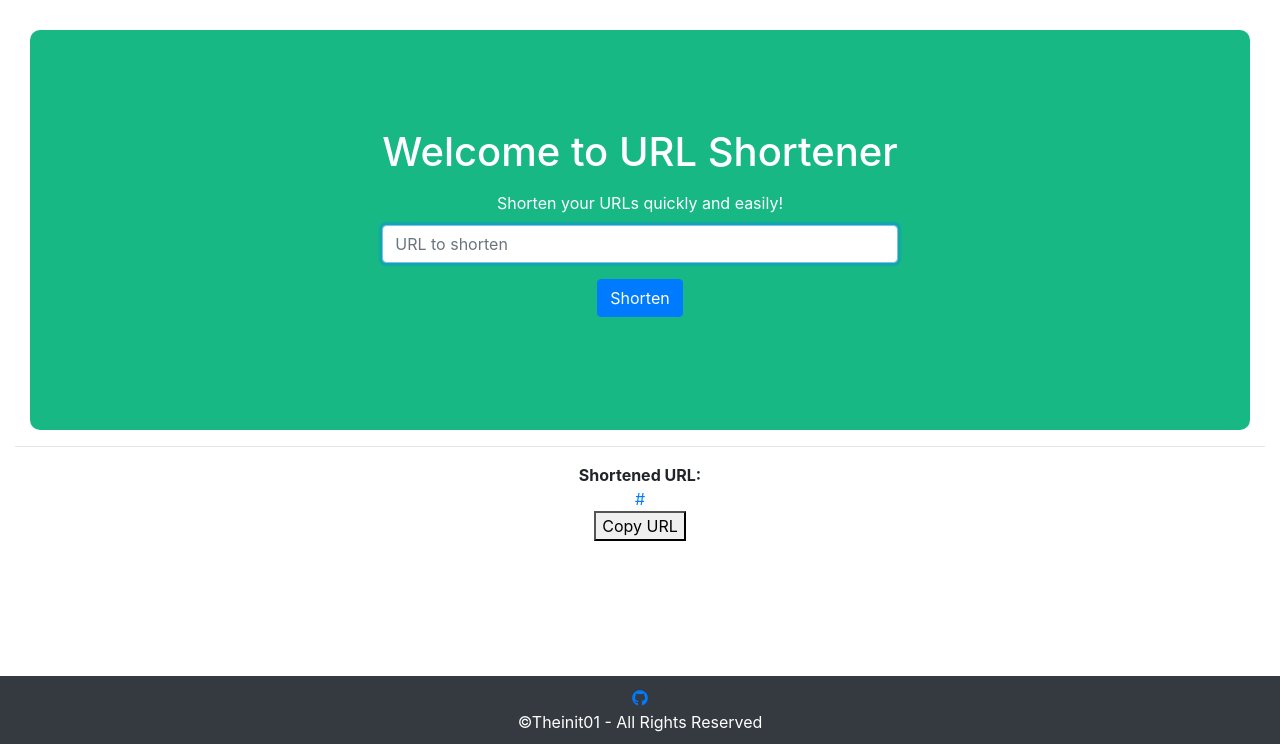
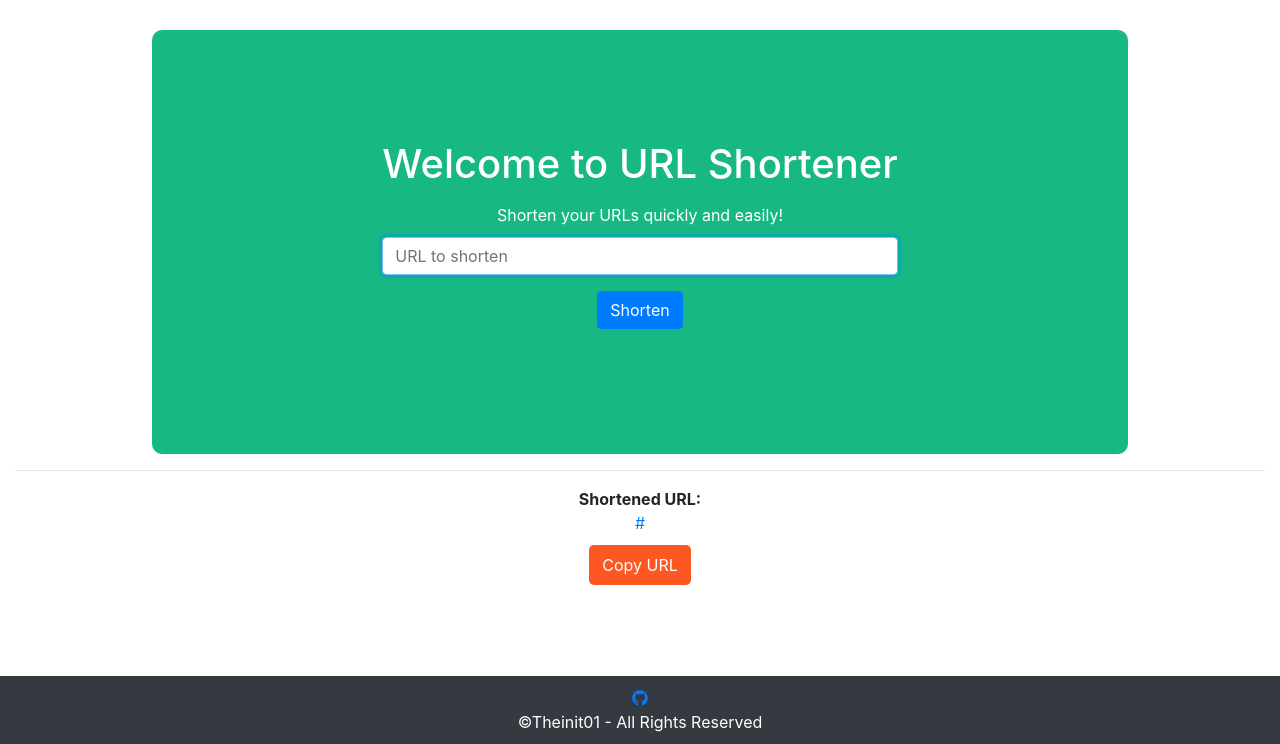
Before and after one commit to theinit01/urlShortener, a Flask app: template templates/index.html in a window 1280 px wide. Shown: the part 56-800 px from the top of the page. Run offline with Flask 3, Linux system fonts and the light colour scheme; the template is opened without the code that fills it: most values are stand-ins (such as "Sample title", 1, 10 or a date in 2020); some libraries are stand-ins or nearby versions.

Commit message:
Update style.css

```diff
--- a/static/style.css
+++ b/static/style.css
@@ -1,16 +1,22 @@
 .hero-container {
 
     background-color: #17b884;
-    height: 400px;
+    height: 53vh;
     padding-top: 100px;
     padding: 20px;
     margin-top: 30px;
     background-size: cover;
-    width: 100%;
+    display: flex;
+    border-radius: 10px;
+    width: 80%;
+    align-items: center;
+    justify-content: center;
+}
+
+#hero{
     display: flex;
     align-items: center;
     justify-content: center;
-    border-radius: 10px;
 }
 
 .hero-content {
@@ -36,7 +42,27 @@
 
 footer{
     height: 8.5%;
+    align-items: center;
+    justify-content: center;
     text-align: center;
-    justify-content: center;
-    padding: 10px;
+    padding:10px;
 }
+.copy-button {
+    background-color: #ff5722 ; /* Green background color */
+    border: none; /* Remove border */
+    color: white; /* White text color */
+    padding: 1vh 1vw; /* Add padding */
+    text-align: center; /* Center text */
+    text-decoration: none; /* Remove underline */
+    display: inline-block; /* Display as inline-block */
+    font-size: 16px; /* Increase font size */
+    margin-top: 10px; /* Add top margin */
+    cursor: pointer; /* Add cursor pointer */
+    border-radius: 5px; /* Add border radius */
+    transition: background-color 0.3s; /* Add transition for hover effect */
+}
+
+/* Button Hover Effect */
+.copy-button:hover {
+    background-color: #e53935; /* Darker green background color on hover */
+}
```
